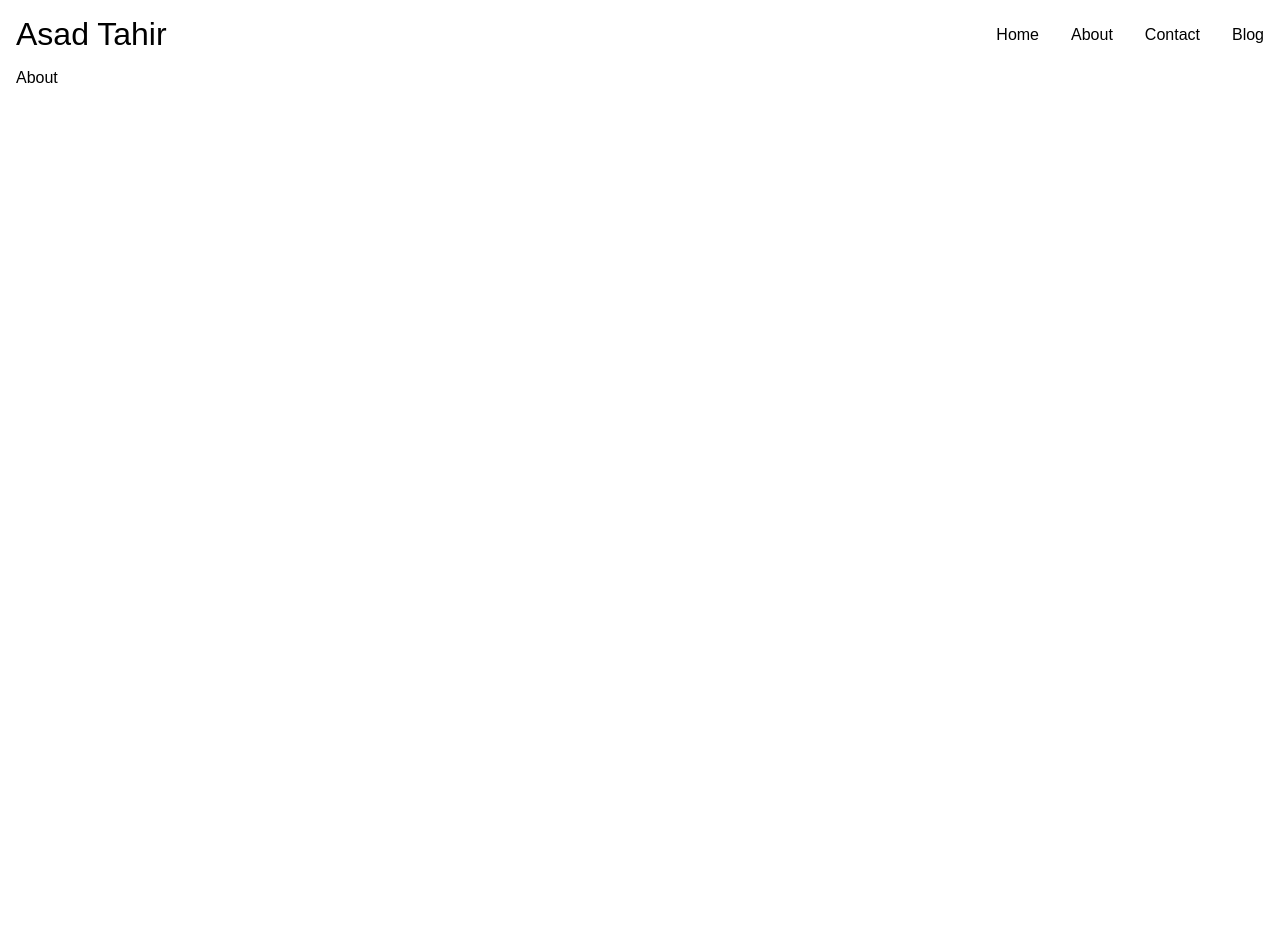
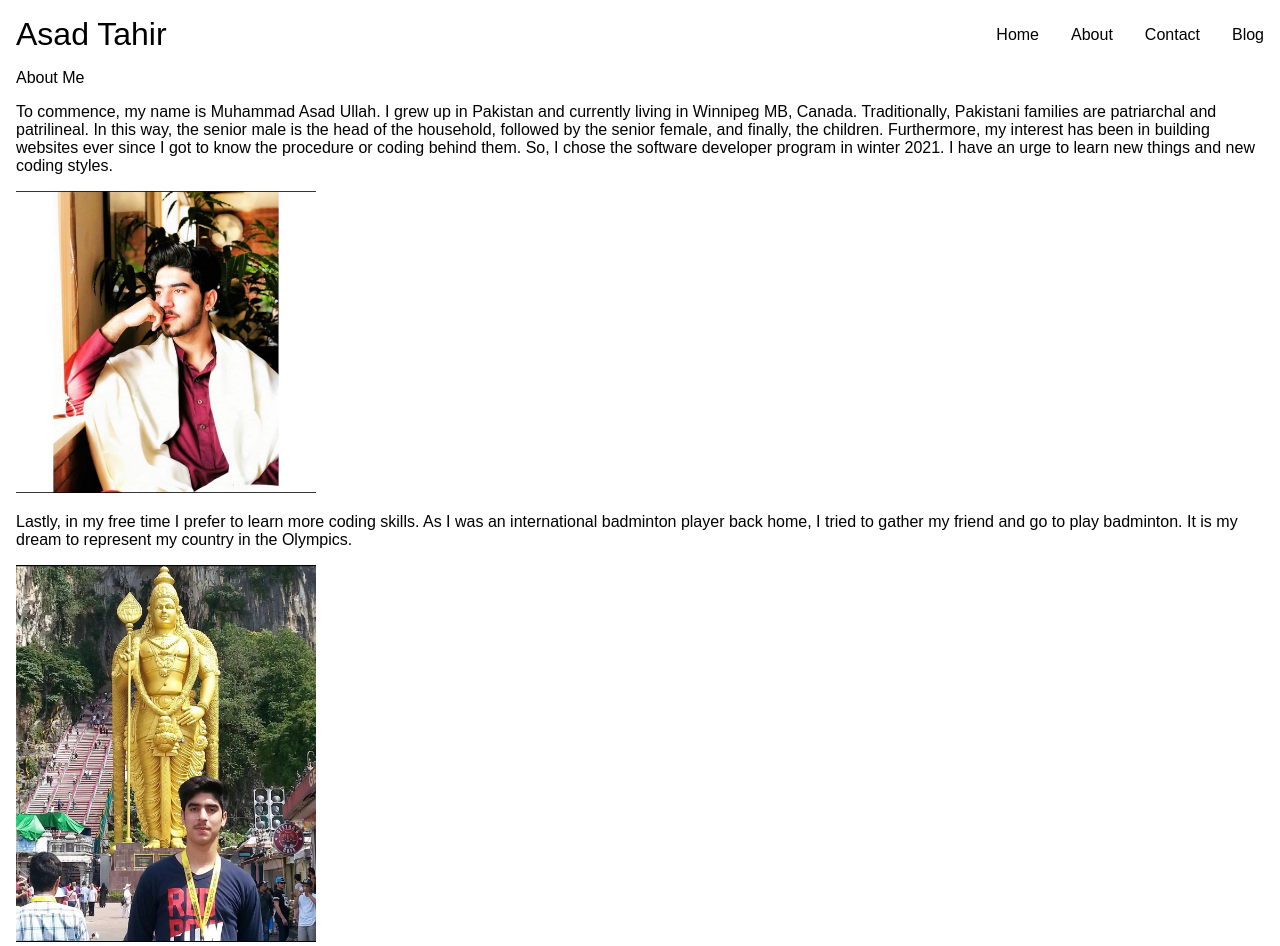
Before and after one commit to asadtahirr/my-portfolio, a website built with Vite: page about/index.html in a window 1280 px wide. Before the commit the page ends 800 px from the top, so only its background shows below. Built offline with nearby package versions, Linux system fonts and the light colour scheme.

Commit message:
add content, styles in about page

```diff
--- /dev/null
+++ b/about/about.css
@@ -0,0 +1,11 @@
+.about-section {
+  margin: 1rem 0;
+}
+
+.about-section img {
+  max-width: 300px;
+}
+
+.about-para {
+  margin: 1rem 0;
+}
--- a/about/about.js
+++ b/about/about.js
@@ -1,3 +1,4 @@
 import "../navbar.css";
+import "./about.css";
 
 import "../navbar";
--- a/about/index.html
+++ b/about/index.html
@@ -29,7 +29,30 @@
       </nav>
     </header>
     <main class="main">
-      <p>About</p>
+      <p>About Me</p>
+      <section class="about-section">
+        <p class="about-para">
+          To commence, my name is Muhammad Asad Ullah. I grew up in Pakistan and
+          currently living in Winnipeg MB, Canada. Traditionally, Pakistani
+          families are patriarchal and patrilineal. In this way, the senior male
+          is the head of the household, followed by the senior female, and
+          finally, the children. Furthermore, my interest has been in building
+          websites ever since I got to know the procedure or coding behind them.
+          So, I chose the software developer program in winter 2021. I have an
+          urge to learn new things and new coding styles.
+        </p>
+        <img src="../assets/traditional-dress.jpg" alt="traditional dress" />
+        <p class="about-para">
+          Lastly, in my free time I prefer to learn more coding skills. As I was
+          an international badminton player back home, I tried to gather my
+          friend and go to play badminton. It is my dream to represent my
+          country in the Olympics.
+        </p>
+        <img
+          src="../assets/international-championship-malaysia.jpg"
+          alt="picture of me in malaysia"
+        />
+      </section>
     </main>
     <script type="module" src="./about.js"></script>
   </body>
```
Also changed, not shown: assets/international-championship-malaysia.jpg (added), assets/traditional-dress.jpg (added).
